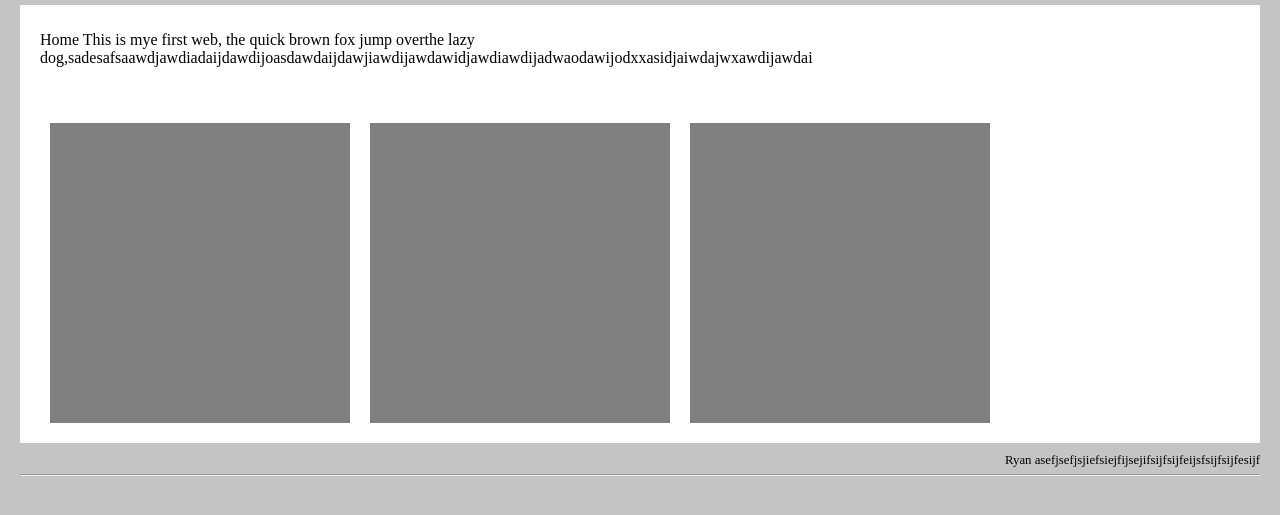
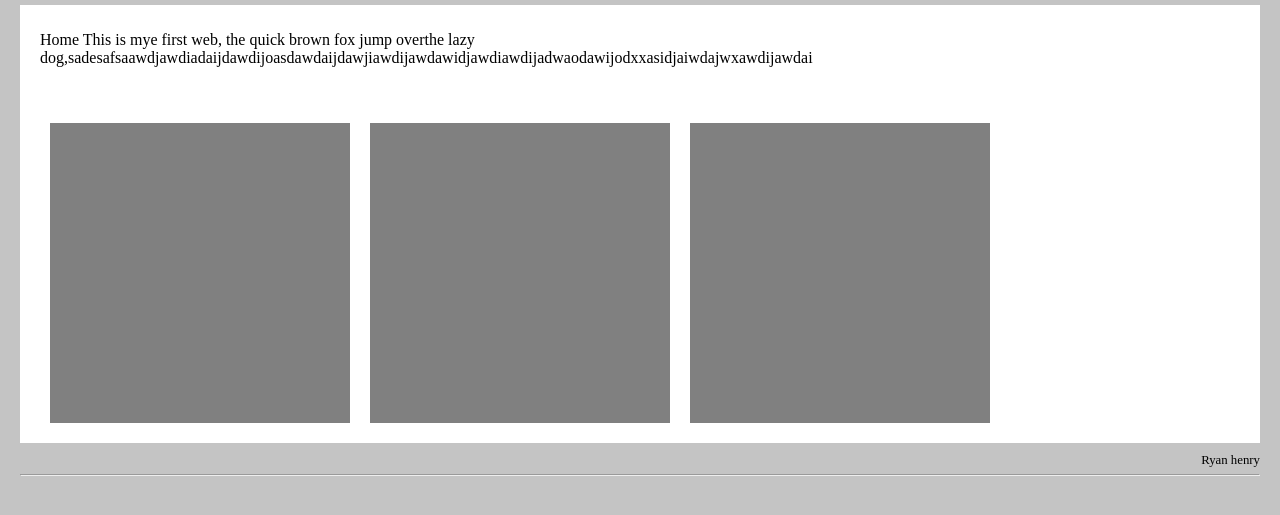
Before and after one commit to ItchTheDitch/Ryan_jobConnector, a plain HTML site: page hari2/latihan1.2.html in a window 1280 px wide. Shown: the part 73-588 px from the top of the page. Drawn offline with Linux system fonts and the light colour scheme.

Commit message:
asdasdæddd

```diff
--- a/hari2/latihan1.2.html
+++ b/hari2/latihan1.2.html
@@ -45,7 +45,7 @@
 
 
     <div id="footer">
-     Ryan asefjsefjsjiefsiejfijsejifsijfsijfeijsfsijfsijfesijf
+     Ryan henry
         <hr>
     </div>
   </body>
```
